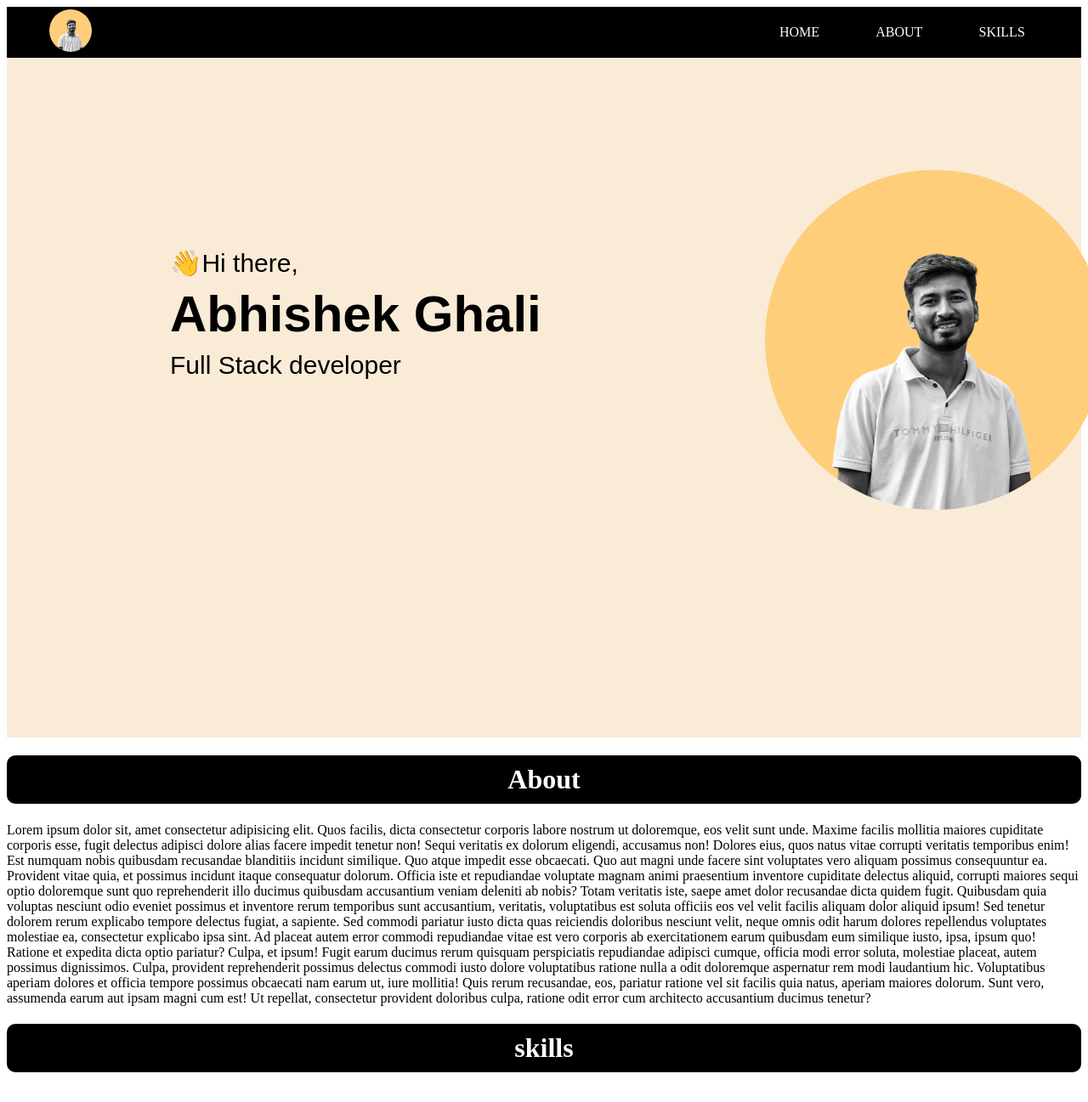
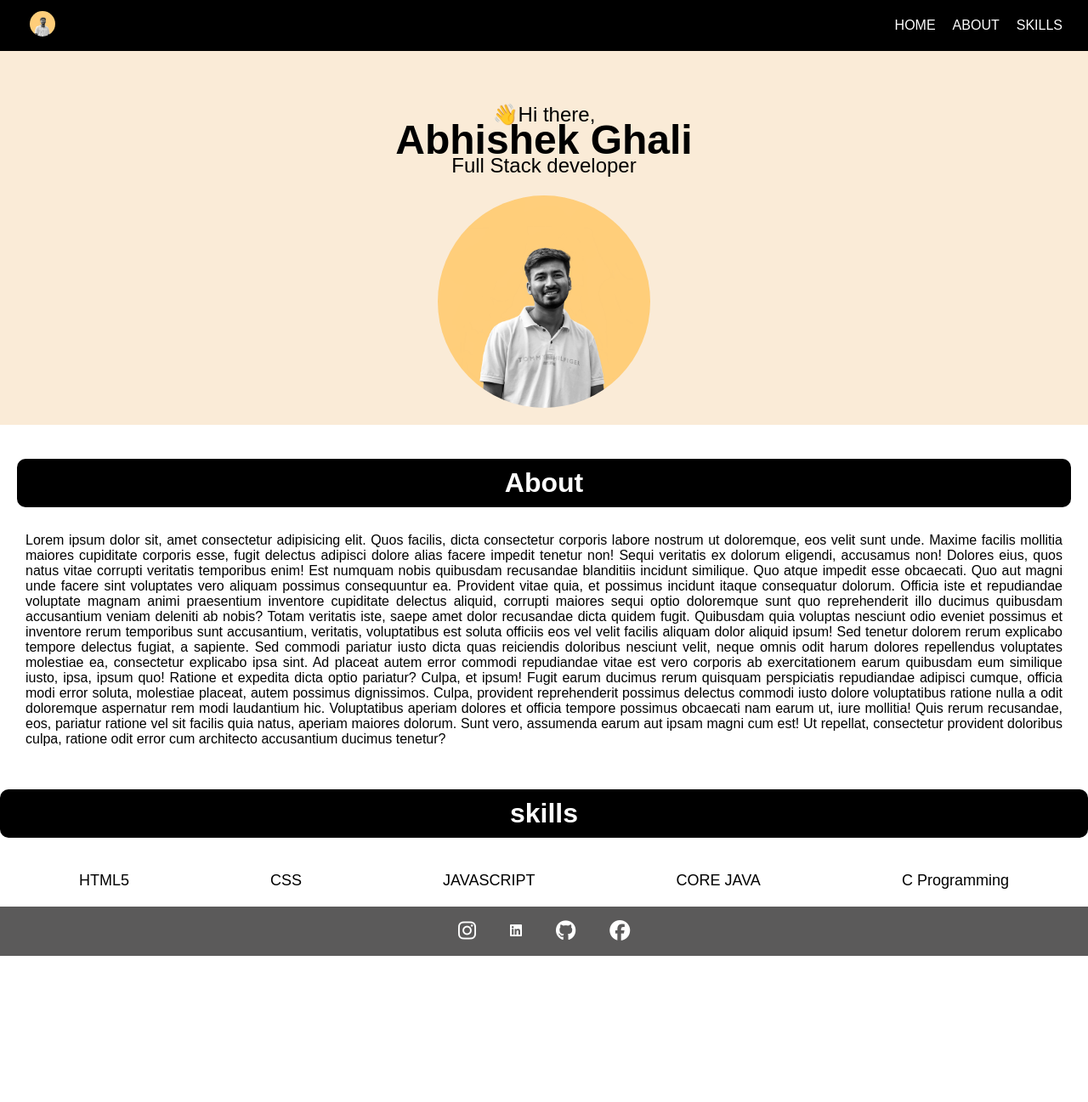
Before and after one commit to abhighali79/portfolio, a plain HTML site: page index.html in a window 1280 px wide. Shown: the top 1297 px of the page at 85% size. After the commit the page ends 1125 px from the top, so only its background shows below. Drawn offline with Linux system fonts and the light colour scheme.

Commit message:
css changes

```diff
--- a/index.html
+++ b/index.html
@@ -7,88 +7,168 @@
     <link rel="shortcut icon" href="main.png" type="image/x-icon">
     <link rel="stylesheet" href="https://cdnjs.cloudflare.com/ajax/libs/font-awesome/6.7.2/css/all.min.css" integrity="sha512-Evv84Mr4kqVGRNSgIGL/F/aIDqQb7xQ2vcrdIwxfjThSH8CSR7PBEakCr51Ck+w+/U6swU2Im1vVX0SVk9ABhg==" crossorigin="anonymous" referrerpolicy="no-referrer" />
     <style>
+   * {
+    margin: 0;
+    padding: 0;
+    box-sizing: border-box;
+}
 
-     nav{
+body {
+    font-family: sans-serif;
+}
+
+nav {
     height: 60px;
     width: 100%;
     background-color: black;
     display: flex;
     align-items: center;
+    justify-content: space-between;
+    flex-wrap: wrap;
+    padding: 0 20px;
+}
 
+a {
+    color: white;
+    text-decoration: none;
+    margin: 0 10px;
+}
 
-        }
-        a{
-            color:white;
-            text-decoration: none;
-
-
-        }
-        #content1{
-            width: 1000px;
-        }
-        #content2{
-            width: 500px;
-            justify-content: space-evenly;
+#content1 {
     display: flex;
     align-items: center;
 }
-        #container{
-            height: 100vh;
+
+#content2 {
+    display: flex;
+    align-items: center;
+    flex-wrap: wrap;
+}
+
+#logo {
+    height: 40px;
+    width: 40px;
+    border-radius: 50%;
+    padding: 5px;
+}
+
+#container {
+    height: auto;
     width: 100%;
     background-color: antiquewhite;
+    padding: 20px;
+    display: flex;
+    flex-direction: column;
+    align-items: center;
+    text-align: center;
+}
 
+#container > img {
+    height: 250px;
+    width: 250px;
+    border-radius: 50%;
+    margin-top: 20px;
+}
 
+#content3 {
+    font-size: 24px;
+    line-height: 30px;
+    margin-top: 40px;
 }
-      #container>img{
-            height: 400px;
-            width: 400px;
-            border-radius: 100%;
-            position: absolute;
-            left: 900px;
-            top: 200px;
 
+#about {
+    padding: 20px;
 }
-         #content3{
-        position: absolute;
-        left: 200px;
-        top: 300px;
 
-       font-family:sans-serif;
-       font-size: 30px;
-       line-height: 20px;
-    }
-   #logo{
-        height: 50px;
-        width: 50px;
-        border-radius: 100px;
-        padding: 50px;
-    }
-    #skills{
-        text-align: center;
-        display: flex;
-        justify-content: space-around;
-    }
-#heading{
+#heading {
     text-align: center;
     background-color: black;
     color: white;
     padding: 10px;
     border-radius: 10px;
+    margin: 20px 0;
 }
-#footer{
-    height: 200px;
-    background-color: rgba(52, 50, 50, 0.805);
-    align-items: center;
+
+#para {
+    padding: 10px;
+    text-align: justify;
+}
+
+#skills {
     display: flex;
     justify-content: space-around;
+    flex-wrap: wrap;
+    padding: 10px;
+}
 
+#skills ul {
+    list-style: none;
+    padding: 10px;
+    font-size: 18px;
 }
-#socialmedia{
 
-    width: 500px;
-    justify-content: space-around;
+#footer {
+    height: auto;
+    background-color: rgba(52, 50, 50, 0.805);
     display: flex;
+    justify-content: center;
+    align-items: center;
+    padding: 20px 10px;
+    flex-wrap: wrap;
 }
+
+#socialmedia {
+    display: flex;
+    justify-content: center;
+    gap: 20px;
+    flex-wrap: wrap;
+}
+
+/* 📱 Media Query for Mobile View */
+@media (max-width: 768px) {
+    nav {
+        flex-direction: column;
+        height: auto;
+        padding: 10px;
+    }
+
+    #content2 {
+        justify-content: center;
+        margin-top: 10px;
+    }
+
+    #container {
+        padding: 10px;
+    }
+
+    #container > img {
+        height: 200px;
+        width: 200px;
+    }
+
+    #content3 {
+        font-size: 20px;
+        margin-top: 20px;
+    }
+
+    #skills ul {
+        font-size: 16px;
+    }
+
+    #para {
+        font-size: 14px;
+    }
+
+    #footer {
+        flex-direction: column;
+        text-align: center;
+    }
+
+    #socialmedia {
+        gap: 15px;
+    }
+}
+
 
     </style>
 </head>
```
Lines whose indentation alone changed are shown as unchanged.
